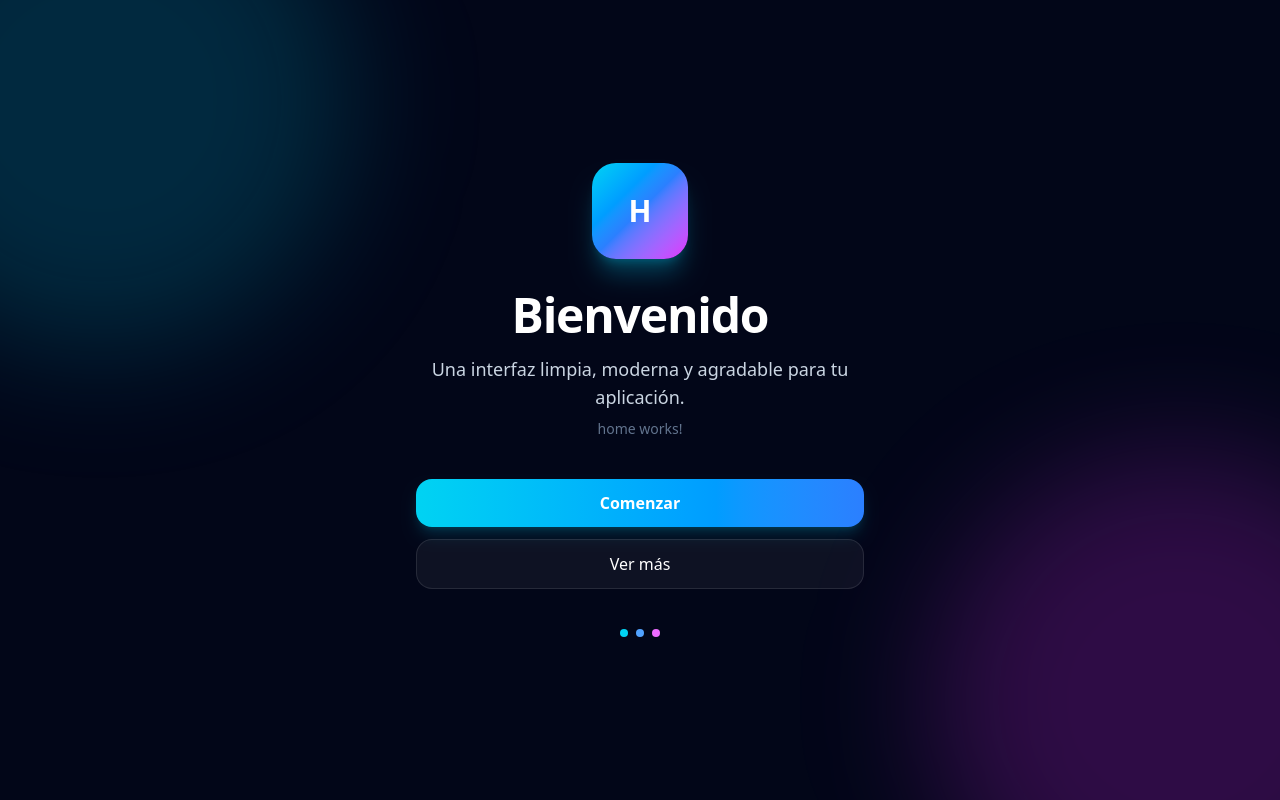
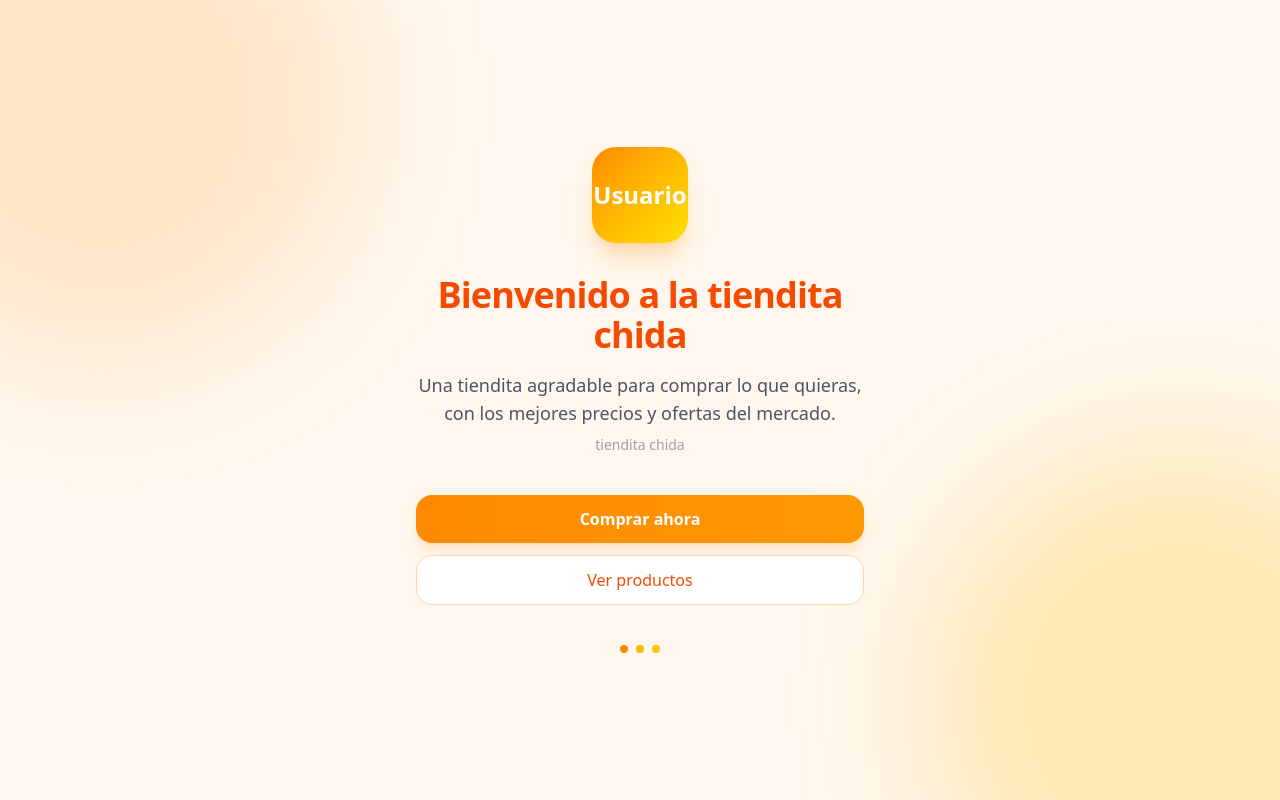
Before and after one commit to KRATICOS/tiendita_chida, an Angular app: page /home in a window 1280 px wide. Built offline with nearby package versions, Linux system fonts and the light colour scheme.

Commit message:
fix(home): modificacion de la pagina

```diff
--- a/src/app/components/home/home.html
+++ b/src/app/components/home/home.html
@@ -1,40 +1,40 @@
-<div class="min-h-screen flex items-center justify-center bg-slate-950 relative overflow-hidden text-white">
+<div class="min-h-screen flex items-center justify-center bg-orange-50 relative overflow-hidden text-gray-800">
 
-  <div class="absolute w-[500px] h-[500px] bg-cyan-500/20 rounded-full blur-3xl top-[-150px] left-[-150px]"></div>
-  <div class="absolute w-[500px] h-[500px] bg-fuchsia-500/20 rounded-full blur-3xl bottom-[-150px] right-[-150px]"></div>
+  <div class="absolute w-[500px] h-[500px] bg-orange-300/30 rounded-full blur-3xl top-[-150px] left-[-150px]"></div>
+  <div class="absolute w-[500px] h-[500px] bg-amber-400/25 rounded-full blur-3xl bottom-[-150px] right-[-150px]"></div>
 
   <div class="relative w-full max-w-md mx-4 text-center">
 
-    <div class="mx-auto w-24 h-24 rounded-3xl bg-gradient-to-br from-cyan-400 via-blue-500 to-fuchsia-500 shadow-xl shadow-cyan-500/30 flex items-center justify-center mb-8">
-      <span class="text-3xl font-black">H</span>
+    <div class="mx-auto w-24 h-24 rounded-3xl bg-gradient-to-br from-orange-400 via-amber-400 to-yellow-300 shadow-xl shadow-orange-300/40 flex items-center justify-center mb-8">
+      <span class="text-2xl font-black text-white">Usuario</span>
     </div>
 
-    <h1 class="text-5xl font-black tracking-tight">
-      Bienvenido
+    <h1 class="text-4xl font-black tracking-tight text-orange-600">
+      Bienvenido a la tiendita chida
     </h1>
 
-    <p class="mt-4 text-slate-300 text-lg">
-      Una interfaz limpia, moderna y agradable para tu aplicación.
+    <p class="mt-4 text-gray-600 text-lg">
+      Una tiendita agradable para comprar lo que quieras, con los mejores precios y ofertas del mercado.
     </p>
 
-    <p class="mt-2 text-slate-500 text-sm">
-      home works!
+    <p class="mt-2 text-gray-400 text-sm">
+      tiendita chida
     </p>
 
     <div class="mt-10 flex flex-col gap-3">
-      <button class="w-full py-3 rounded-2xl bg-gradient-to-r from-cyan-400 to-blue-500 font-semibold shadow-lg shadow-cyan-500/20 hover:scale-[1.02] transition">
-        Comenzar
+      <button class="w-full py-3 rounded-2xl bg-gradient-to-r from-orange-400 to-amber-500 text-white font-semibold shadow-lg shadow-orange-300/30 hover:scale-[1.02] transition">
+        Comprar ahora
       </button>
 
-      <button class="w-full py-3 rounded-2xl bg-white/5 border border-white/10 text-white hover:bg-white/10 transition">
-        Ver más
+      <button class="w-full py-3 rounded-2xl bg-white border border-orange-200 text-orange-600 hover:bg-orange-50 transition">
+        Ver productos
       </button>
     </div>
 
     <div class="mt-10 flex justify-center gap-2">
-      <span class="w-2 h-2 rounded-full bg-cyan-400"></span>
-      <span class="w-2 h-2 rounded-full bg-blue-400"></span>
-      <span class="w-2 h-2 rounded-full bg-fuchsia-400"></span>
+      <span class="w-2 h-2 rounded-full bg-orange-400"></span>
+      <span class="w-2 h-2 rounded-full bg-amber-400"></span>
+      <span class="w-2 h-2 rounded-full bg-yellow-400"></span>
     </div>
 
   </div>
```
